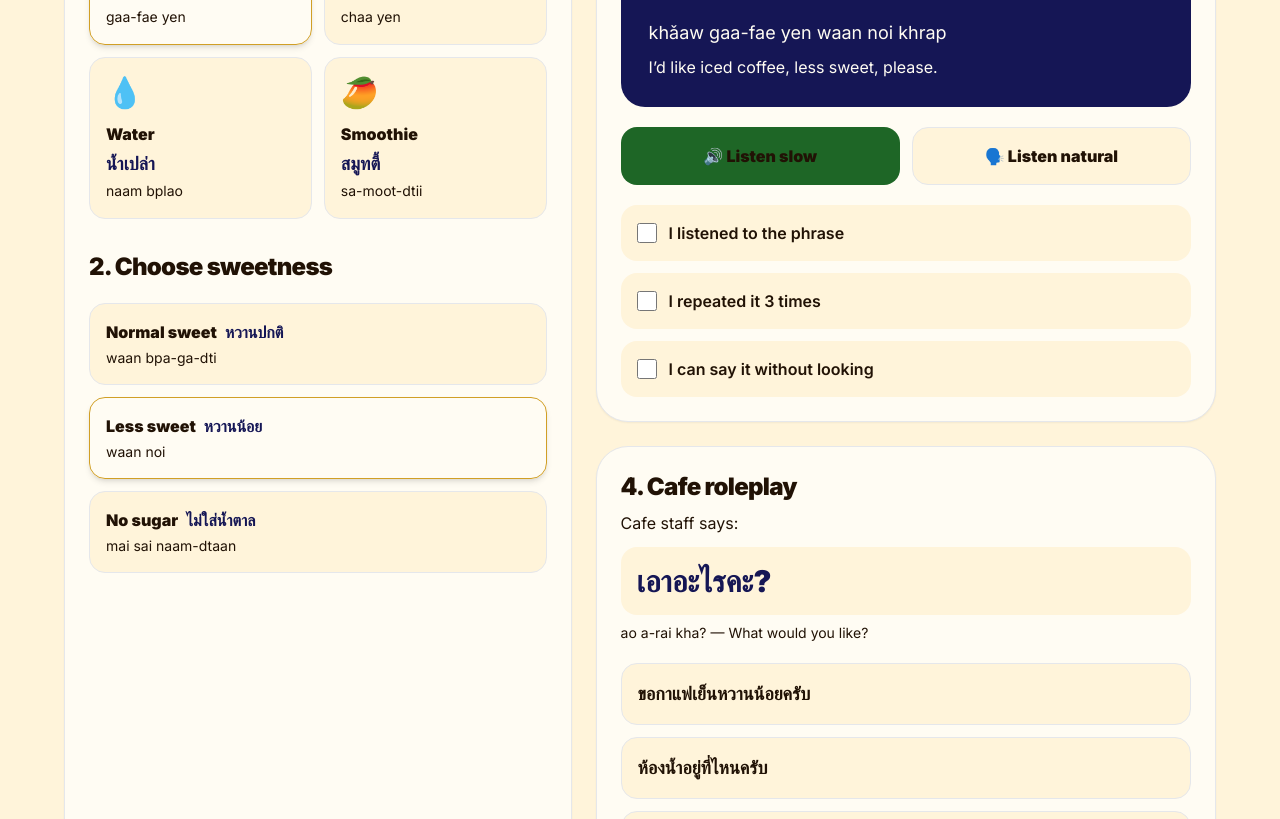
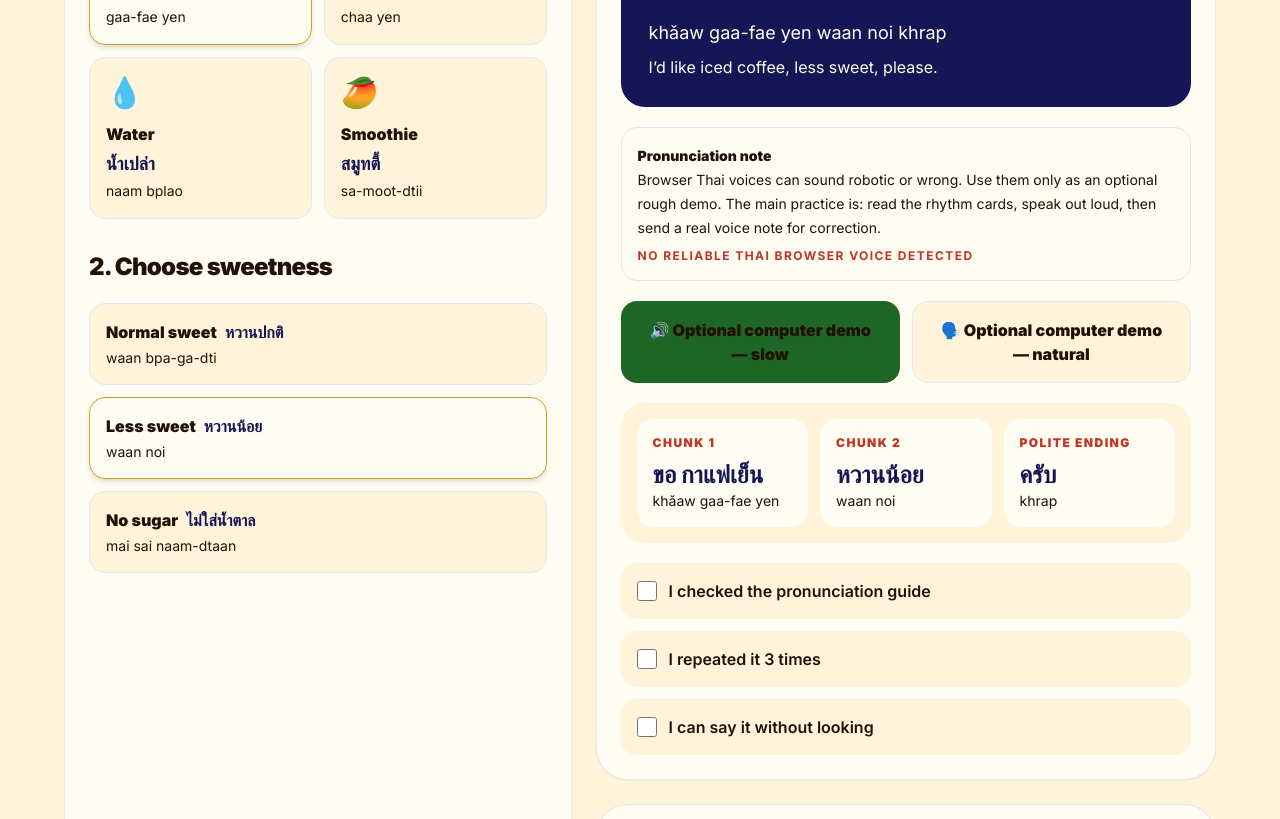
Before and after one commit to Mekjunkong/thai-culture, a Next.js app: page /missions/order-coffee in a window 1280 px wide. Shown: the part 940-1759 px from the top of the page. Built offline with nearby package versions, Linux system fonts and the light colour scheme; no server answers.

Commit message:
Improve coffee mission pronunciation UX

```diff
--- a/app/missions/order-coffee/OrderCoffeeMission.tsx
+++ b/app/missions/order-coffee/OrderCoffeeMission.tsx
@@ -34,9 +34,23 @@ const sweetnessLevels: Sweetness[] = [
 const steps = [
   'Pick a drink',
   'Pick sweetness',
-  'Listen and repeat',
+  'Practice out loud',
   'Answer cafe staff',
 ]
+
+function chooseBestThaiVoice(voices: SpeechSynthesisVoice[]) {
+  const thaiVoices = voices.filter((voice) => voice.lang.toLowerCase().startsWith('th'))
+  if (thaiVoices.length === 0) return null
+
+  const preferredNames = ['google', 'microsoft', 'premwadee', 'kanya', 'narisa', 'thai']
+  return [...thaiVoices].sort((a, b) => {
+    const score = (voice: SpeechSynthesisVoice) => preferredNames.reduce(
+      (total, keyword, index) => total + (voice.name.toLowerCase().includes(keyword) ? 20 - index : 0),
+      voice.localService ? 3 : 0,
+    )
+    return score(b) - score(a)
+  })[0]
+}
 
 export default function OrderCoffeeMission() {
   const [drinkId, setDrinkId] = useState(drinks[0].id)
@@ -45,6 +59,9 @@ export default function OrderCoffeeMission() {
   const [checks, setChecks] = useState({ listened: false, repeated: false, noLook: false })
   const [quizChoice, setQuizChoice] = useState<string | null>(null)
   const [completed, setCompleted] = useState(false)
+  const [thaiVoiceName, setThaiVoiceName] = useState<string | null>(null)
+  const [speechReady, setSpeechReady] = useState(false)
+  const [audioMessage, setAudioMessage] = useState('')
 
   const drink = drinks.find((item) => item.id === drinkId) ?? drinks[0]
   const sweetness = sweetnessLevels.find((item) => item.id === sweetnessId) ?? sweetnessLevels[1]
@@ -82,6 +99,23 @@ export default function OrderCoffeeMission() {
   }, [])
 
   useEffect(() => {
+    if (typeof window === 'undefined' || !('speechSynthesis' in window)) {
+      setSpeechReady(true)
+      return
+    }
+
+    const loadVoices = () => {
+      const voice = chooseBestThaiVoice(window.speechSynthesis.getVoices())
+      setThaiVoiceName(voice?.name ?? null)
+      setSpeechReady(true)
+    }
+
+    loadVoices()
+    window.speechSynthesis.addEventListener('voiceschanged', loadVoices)
+    return () => window.speechSynthesis.removeEventListener('voiceschanged', loadVoices)
+  }, [])
+
+  useEffect(() => {
     if (canComplete) {
       window.localStorage.setItem('tlcm-order-coffee-complete', 'true')
       setCompleted(true)
@@ -90,12 +124,22 @@ export default function OrderCoffeeMission() {
 
   function speak(speed: 'slow' | 'natural') {
     if (typeof window === 'undefined' || !('speechSynthesis' in window)) return
+    const selectedVoice = chooseBestThaiVoice(window.speechSynthesis.getVoices())
+
+    if (!selectedVoice) {
+      setAudioMessage('This browser does not have a good Thai voice. Skip the robot audio and use the speak-out-loud cards below, then send Mike a real voice note for correction.')
+      return
+    }
+
     window.speechSynthesis.cancel()
     const utterance = new SpeechSynthesisUtterance(phrase)
-    utterance.lang = 'th-TH'
-    utterance.rate = speed === 'slow' ? 0.72 : 0.95
-    utterance.pitch = 1
+    utterance.voice = selectedVoice
+    utterance.lang = selectedVoice.lang || 'th-TH'
+    utterance.rate = speed === 'slow' ? 0.68 : 0.88
+    utterance.pitch = 0.96
     window.speechSynthesis.speak(utterance)
+    setThaiVoiceName(selectedVoice.name)
+    setAudioMessage(`Computer audio: ${selectedVoice.name}. Real Thai pronunciation still needs a human voice-note correction.`)
     setChecks((current) => ({ ...current, listened: true }))
   }
 
@@ -216,18 +260,55 @@ export default function OrderCoffeeMission() {
                 <p className="mt-2 text-surface/78">{meaning}</p>
               </div>
 
+              <div className="mt-5 rounded-2xl border border-turmeric/30 bg-banana/10 p-4 text-sm leading-6 text-tamarind/75">
+                <p className="font-black text-tamarind">Pronunciation note</p>
+                <p>
+                  Browser Thai voices can sound robotic or wrong. Use them only as an optional rough demo.
+                  The main practice is: read the rhythm cards, speak out loud, then send a real voice note for correction.
+                </p>
+                <p className="mt-2 text-xs font-bold uppercase tracking-[0.12em] text-temple">
+                  {speechReady && thaiVoiceName ? `Optional browser voice: ${thaiVoiceName}` : 'No reliable Thai browser voice detected'}
+                </p>
+              </div>
+
               <div className="mt-5 grid gap-3 sm:grid-cols-2">
                 <button type="button" onClick={() => speak('slow')} className="rounded-2xl bg-banana px-5 py-4 font-black text-tamarind transition hover:-translate-y-0.5">
-                  🔊 Listen slow
+                  🔊 Optional computer demo — slow
                 </button>
                 <button type="button" onClick={() => speak('natural')} className="rounded-2xl border border-tamarind/10 bg-jasmine px-5 py-4 font-black text-tamarind transition hover:-translate-y-0.5 hover:border-turmeric">
-                  🗣️ Listen natural
+                  🗣️ Optional computer demo — natural
                 </button>
+              </div>
+
+              {audioMessage && (
+                <p className="mt-3 rounded-2xl bg-jasmine p-4 text-sm font-semibold leading-6 text-tamarind/70">
+                  {audioMessage}
+                </p>
+              )}
+
+              <div className="mt-5 grid gap-3 rounded-[1.5rem] bg-jasmine p-4 sm:grid-cols-3">
+                <div className="rounded-2xl bg-surface p-4">
+                  <p className="text-xs font-black uppercase tracking-[0.12em] text-temple">Chunk 1</p>
+                  <p className="mt-2 text-2xl font-black text-indigo">ขอ {drink.thai}</p>
+                  <p className="text-sm text-tamarind/60">khǎaw {drink.roman}</p>
+                </div>
+                {!isWater && (
+                  <div className="rounded-2xl bg-surface p-4">
+                    <p className="text-xs font-black uppercase tracking-[0.12em] text-temple">Chunk 2</p>
+                    <p className="mt-2 text-2xl font-black text-indigo">{sweetness.thai}</p>
+                    <p className="text-sm text-tamarind/60">{sweetness.roman}</p>
+                  </div>
+                )}
+                <div className="rounded-2xl bg-surface p-4">
+                  <p className="text-xs font-black uppercase tracking-[0.12em] text-temple">Polite ending</p>
+                  <p className="mt-2 text-2xl font-black text-indigo">{particle}</p>
+                  <p className="text-sm text-tamarind/60">{particle === 'ครับ' ? 'khrap' : 'kha'}</p>
+                </div>
               </div>
 
               <div className="mt-5 grid gap-3">
                 {([
-                  ['listened', 'I listened to the phrase'],
+                  ['listened', 'I checked the pronunciation guide'],
                   ['repeated', 'I repeated it 3 times'],
                   ['noLook', 'I can say it without looking'],
                 ] as const).map(([key, label]) => (
```
Also changed, not shown: 1 other file (tests, documents, lock files or other folders).
